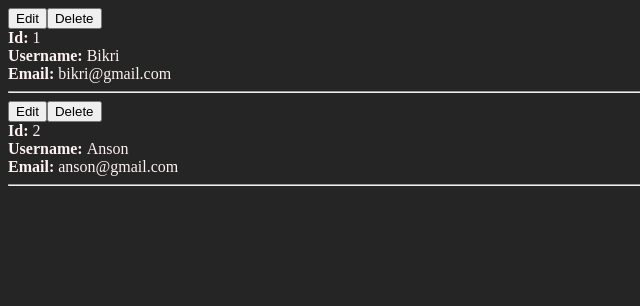
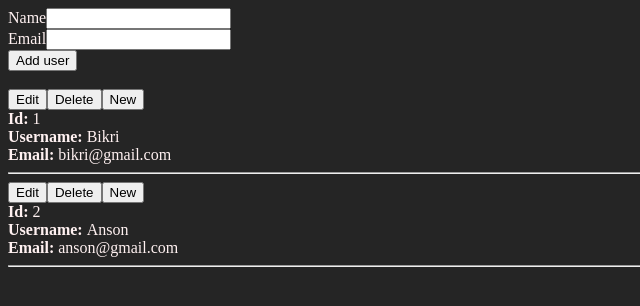
Before and after one commit to bikriira/react-tutorial_v2, a React (Vite) app: page / in a window 1280 px wide. Shown: the top 306 px of the page, without its empty margins (0-640 px from the left). Built offline with nearby package versions, Linux system fonts and the light colour scheme.

Commit message:
[Learn] add element to state array

```diff
--- a/src/App.jsx
+++ b/src/App.jsx
@@ -5,15 +5,53 @@ export default function App() {
   const [users, setUsers] = useState([
     {
       id: 1,
-      name: "Bikri",
+      username: "Bikri",
       email: "bikri@gmail.com",
     },
     {
       id: 2,
-      name: "Anson",
+      username: "Anson",
       email: "anson@gmail.com",
     },
   ]);
+  const [username, setUsername] = useState("");
+  const [email, setEmail] = useState("");
+  const [counter, setCounter] = useState(3);
 
-  return users.map((user) => <UserDetails key={user.id} user={user} setUsers={setUsers}/>);
+  return (
+    <>
+      <form
+        onSubmit={(e) => {
+          e.preventDefault();
+          const newUser = { id: counter, username, email };
+          setCounter(counter + 1);
+
+          setUsers((currentUsersList) => [...currentUsersList, newUser]);
+        }}
+      >
+        <div>
+          <label htmlFor="name">Name</label>
+          <input
+            type="text"
+            id="name"
+            onChange={(e) => setUsername(e.target.value)}
+          />
+        </div>
+        <div>
+          <label htmlFor="email">Email</label>
+          <input
+            type="text"
+            id="email"
+            onChange={(e) => setEmail(e.target.value)}
+          />
+        </div>
+        <button>Add user</button>
+      </form>
+      <br />
+
+      {users.map((user) => (
+        <UserDetails key={user.id} user={user} setUsers={setUsers} />
+      ))}
+    </>
+  );
 }
--- a/src/components/UserDetails.jsx
+++ b/src/components/UserDetails.jsx
@@ -3,7 +3,7 @@ import { useState } from "react";
 
 export default function UserDeatails(props) {
   const [isEditing, setIsEditing] = useState(false);
-  const [username, setUsername] = useState(props.user.name);
+  const [username, setUsername] = useState(props.user.username);
   const [email, setEmail] = useState(props.user.email);
 
   return (
@@ -37,6 +37,17 @@ export default function UserDeatails(props) {
         >
           Delete
         </button>
+        <button
+          onClick={() => {
+            props.setUsers((curentUsersList) =>
+              curentUsersList.filter(
+                (currentUser) => currentUser.id !== props.user.id
+              )
+            );
+          }}
+        >
+          New
+        </button>
       </div>
       <b>Id: </b>
       <span>{props.user.id}</span>
@@ -45,7 +56,7 @@ export default function UserDeatails(props) {
       {isEditing ? (
         <input value={username} onChange={(e) => setUsername(e.target.value)} />
       ) : (
-        <span>{props.user.name}</span>
+        <span>{props.user.username}</span>
       )}
       <br />
       <b>Email: </b>
@@ -62,7 +73,7 @@ export default function UserDeatails(props) {
 UserDeatails.propTypes = {
   user: PropTypes.shape({
     id: PropTypes.number.isRequired,
-    name: PropTypes.string.isRequired,
+    username: PropTypes.string.isRequired,
     email: PropTypes.string.isRequired,
   }),
   setUsers: PropTypes.func.isRequired,
```
